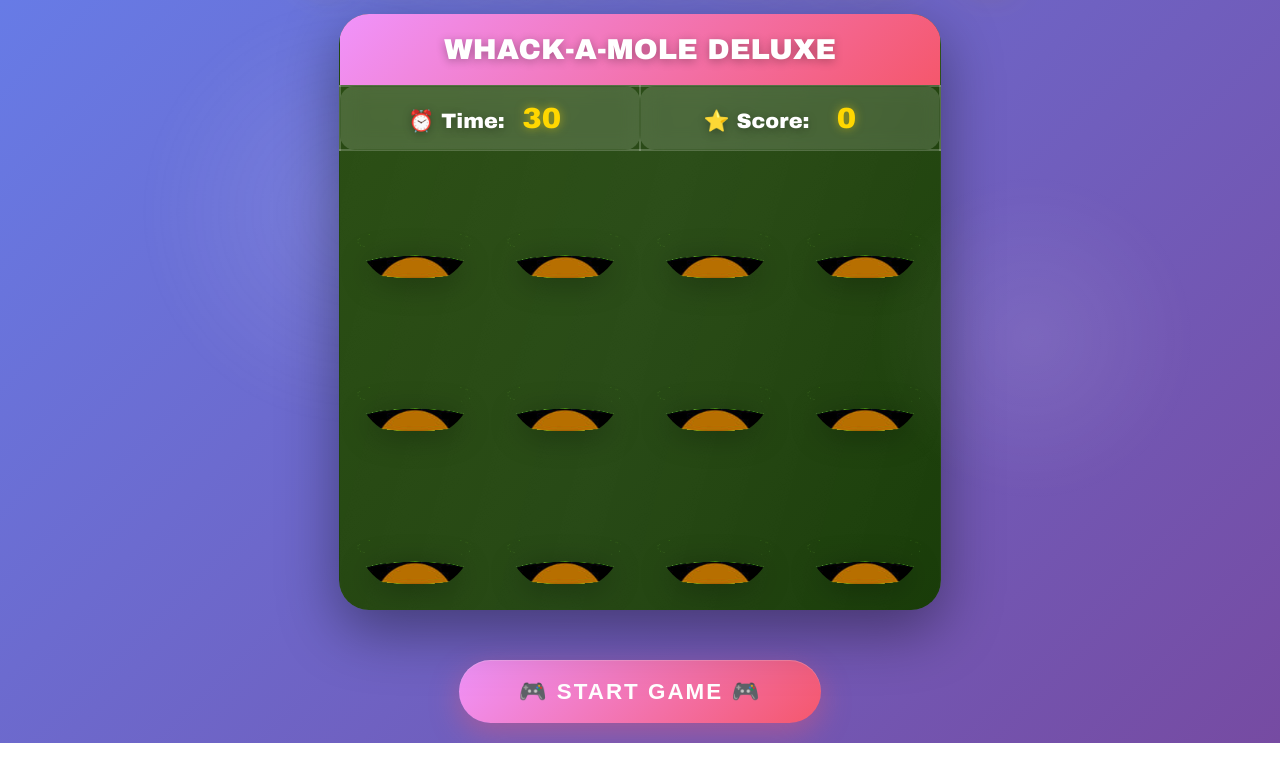
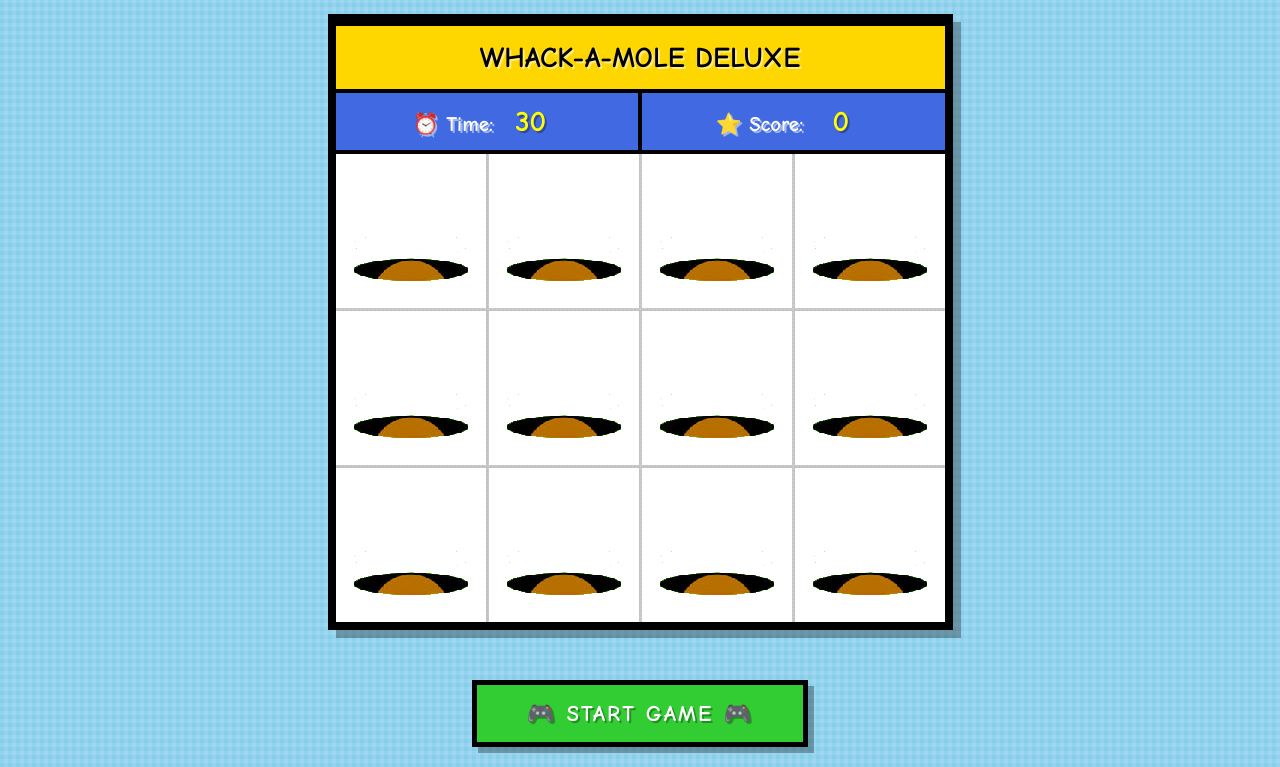
Before and after one commit to desireeHonore/Whack-A-Mole, a plain HTML site: page index.html in a window 1280 px wide. Shown: the part 122-889 px from the top of the page. Before the commit the page ends 865 px from the top, so only its background shows below. Drawn offline with Linux system fonts and the light colour scheme.

Commit message:
Update index.html
changed to a more pixelated retro look

```diff
--- a/index.html
+++ b/index.html
@@ -11,106 +11,70 @@
 
         body {
             text-align: center;
-            font-family: 'Arial Black', sans-serif;
-            background: linear-gradient(135deg, #667eea 0%, #764ba2 100%);
+            font-family: 'Comic Sans MS', 'Arial', sans-serif;
+            background: #87CEEB;
+            background-image:
+                repeating-linear-gradient(0deg, transparent, transparent 4px, rgba(255,255,255,0.1) 4px, rgba(255,255,255,0.1) 8px),
+                repeating-linear-gradient(90deg, transparent, transparent 4px, rgba(255,255,255,0.1) 4px, rgba(255,255,255,0.1) 8px);
             min-height: 100vh;
             padding: 20px;
             position: relative;
             overflow-x: hidden;
-        }
-
-        body::before {
-            content: '';
-            position: fixed;
-            width: 400px;
-            height: 400px;
-            background: radial-gradient(circle, rgba(255,255,255,0.1) 0%, transparent 70%);
-            border-radius: 50%;
-            top: 20%;
-            left: 10%;
-            animation: float 8s ease-in-out infinite;
-            pointer-events: none;
-        }
-
-        body::after {
-            content: '';
-            position: fixed;
-            width: 300px;
-            height: 300px;
-            background: radial-gradient(circle, rgba(255,255,255,0.08) 0%, transparent 70%);
-            border-radius: 50%;
-            bottom: 20%;
-            right: 10%;
-            animation: float 10s ease-in-out infinite reverse;
-            pointer-events: none;
-        }
-
-        @keyframes float {
-            0%, 100% { transform: translate(0, 0) scale(1); }
-            50% { transform: translate(30px, -30px) scale(1.1); }
+            image-rendering: pixelated;
+            image-rendering: -moz-crisp-edges;
+            image-rendering: crisp-edges;
         }
 
         h1 {
             font-size: 3.5em;
-            color: #fff;
+            color: #FF0000;
             text-shadow:
-                0 0 20px rgba(255, 215, 0, 0.5),
-                0 5px 30px rgba(0,0,0,0.3);
+                4px 4px 0px #000,
+                -2px -2px 0px #FFF;
             margin: 20px 0;
             letter-spacing: 4px;
-            animation: glow 2s ease-in-out infinite;
-        }
-
-        @keyframes glow {
-            0%, 100% { text-shadow: 0 0 20px rgba(255, 215, 0, 0.5), 0 5px 30px rgba(0,0,0,0.3); }
-            50% { text-shadow: 0 0 40px rgba(255, 215, 0, 0.8), 0 5px 30px rgba(0,0,0,0.3); }
+            font-weight: bold;
         }
 
         .board {
             border-collapse: collapse;
             margin: 30px auto;
-            background: linear-gradient(135deg, #2d5016 0%, #1a3d0a 100%);
-            border-radius: 30px;
-            padding: 30px;
+            background: #FFFFFF;
+            border: 8px solid #000000;
+            padding: 20px;
             box-shadow:
-                0 20px 60px rgba(0,0,0,0.4),
-                inset 0 1px 0 rgba(255,255,255,0.1);
+                8px 8px 0px rgba(0,0,0,0.3);
             position: relative;
-            overflow: hidden;
         }
 
         .board::before {
             content: '';
             position: absolute;
-            top: -50%;
-            left: -50%;
-            width: 200%;
-            height: 200%;
-            background: linear-gradient(45deg, transparent 30%, rgba(255,255,255,0.03) 50%, transparent 70%);
-            animation: shimmer 3s linear infinite;
+            top: 0;
+            left: 0;
+            right: 0;
+            bottom: 0;
+            background-image:
+                repeating-linear-gradient(0deg, transparent, transparent 2px, rgba(0,0,0,0.03) 2px, rgba(0,0,0,0.03) 4px),
+                repeating-linear-gradient(90deg, transparent, transparent 2px, rgba(0,0,0,0.03) 2px, rgba(0,0,0,0.03) 4px);
             pointer-events: none;
         }
 
-        @keyframes shimmer {
-            0% { transform: rotate(0deg); }
-            100% { transform: rotate(360deg); }
-        }
-
         .board th {
-            background: linear-gradient(135deg, #f093fb 0%, #f5576c 100%);
-            color: white;
-            border: none;
-            padding: 20px;
+            background: #FFD700;
+            color: #000;
+            border: 4px solid #000;
+            padding: 15px;
             font-size: 1.8em;
-            text-shadow: 0 2px 10px rgba(0,0,0,0.3);
-            border-radius: 15px 15px 0 0;
+            text-shadow: 2px 2px 0px rgba(255,255,255,0.5);
             position: relative;
             z-index: 1;
+            font-weight: bold;
         }
 
         .board td {
-            background: transparent;
-            border: none;
+            background: #FFFFFF;
+            border: 3px solid #CCC;
             padding: 15px;
             position: relative;
         }
@@ -119,84 +83,83 @@
             width: 120px;
             height: 120px;
             cursor: url("mallet_up.png"), default;
-            transition: all 0.2s cubic-bezier(0.68, -0.55, 0.265, 1.55);
-            filter: drop-shadow(0 5px 15px rgba(0,0,0,0.3));
-            border-radius: 50%;
+            transition: none;
+            filter: none;
             position: relative;
             z-index: 1;
+            image-rendering: pixelated;
+            image-rendering: -moz-crisp-edges;
+            image-rendering: crisp-edges;
         }
 
         .board img:hover {
-            transform: scale(1.1);
-            filter: drop-shadow(0 8px 20px rgba(0,0,0,0.4));
+            transform: none;
         }
 
         .board img:active {
             transform: scale(0.95);
-            filter: brightness(1.2) drop-shadow(0 3px 10px rgba(255,215,0,0.6));
         }
 
         .stat-row th {
-            background: rgba(255,255,255,0.15);
-            backdrop-filter: blur(10px);
-            border: 2px solid rgba(255,255,255,0.2);
-            padding: 15px 30px;
+            background: #4169E1;
+            border: 4px solid #000;
+            padding: 12px 25px;
             font-size: 1.3em;
-            color: white;
-            border-radius: 15px;
-            margin: 5px;
-            box-shadow: 0 8px 32px rgba(0,0,0,0.1);
+            color: #FFF;
+            box-shadow: 4px 4px 0px rgba(0,0,0,0.3);
+            font-weight: bold;
         }
 
         .stat-row span {
-            color: #ffd700;
+            color: #FFFF00;
             font-size: 1.4em;
-            text-shadow: 0 0 10px rgba(255,215,0,0.5);
+            text-shadow: 2px 2px 0px rgba(0,0,0,0.3);
             display: inline-block;
             min-width: 60px;
+            font-weight: bold;
         }
 
         #start {
-            background: linear-gradient(135deg, #f093fb 0%, #f5576c 100%);
-            color: white;
-            border: none;
-            padding: 18px 60px;
+            background: #32CD32;
+            color: #FFF;
+            border: 5px solid #000;
+            padding: 15px 50px;
             font-size: 1.4em;
             font-weight: bold;
-            border-radius: 50px;
             cursor: pointer;
-            box-shadow:
-                0 10px 30px rgba(245, 87, 108, 0.4),
-                inset 0 1px 0 rgba(255,255,255,0.2);
-            transition: all 0.3s;
+            box-shadow: 6px 6px 0px rgba(0,0,0,0.3);
+            transition: all 0.1s;
             text-transform: uppercase;
             letter-spacing: 2px;
             margin-top: 20px;
+            font-family: 'Comic Sans MS', 'Arial', sans-serif;
+            text-shadow: 2px 2px 0px rgba(0,0,0,0.3);
         }
 
         #start:hover:not(:disabled) {
-            transform: translateY(-3px);
-            box-shadow: 0 15px 40px rgba(245, 87, 108, 0.6);
+            transform: translate(-2px, -2px);
+            box-shadow: 8px 8px 0px rgba(0,0,0,0.3);
         }
 
         #start:active:not(:disabled) {
-            transform: translateY(-1px);
+            transform: translate(2px, 2px);
+            box-shadow: 2px 2px 0px rgba(0,0,0,0.3);
         }
 
         #start:disabled {
             opacity: 0.6;
             cursor: not-allowed;
-            filter: grayscale(0.3);
+            background: #999;
         }
 
         .particle {
             position: fixed;
-            width: 12px;
-            height: 12px;
-            border-radius: 50%;
+            width: 8px;
+            height: 8px;
             pointer-events: none;
             z-index: 9999;
             animation: particleExplode 0.8s ease-out forwards;
+            image-rendering: pixelated;
         }
 
         @keyframes particleExplode {
@@ -212,15 +175,16 @@
 
         .score-popup {
             position: fixed;
-            color: #ffd700;
+            color: #FF0000;
             font-size: 2.5em;
             font-weight: bold;
             pointer-events: none;
             z-index: 9999;
             text-shadow:
-                0 0 20px rgba(255, 215, 0, 0.8),
-                0 2px 10px rgba(0,0,0,0.5);
+                3px 3px 0px #000,
+                -1px -1px 0px #FFF;
             animation: scoreFloat 1s ease-out forwards;
+            font-family: 'Comic Sans MS', 'Arial', sans-serif;
         }
 
         @keyframes scoreFloat {
@@ -321,16 +285,16 @@
         }
 
         function createParticles(x, y) {
-            const colors = ['#ffd700', '#ff6b6b', '#4ecdc4', '#45b7d1', '#f093fb', '#ff9ff3'];
-            for (let i = 0; i < 15; i++) {
+            const colors = ['#FF0000', '#FFFF00', '#00FF00', '#0000FF', '#FF00FF', '#FFA500'];
+            for (let i = 0; i < 12; i++) {
                 const particle = document.createElement('div');
                 particle.className = 'particle';
                 particle.style.left = x + 'px';
                 particle.style.top = y + 'px';
                 particle.style.background = colors[Math.floor(Math.random() * colors.length)];
 
-                const angle = (Math.PI * 2 * i) / 15;
-                const distance = 60 + Math.random() * 40;
+                const angle = (Math.PI * 2 * i) / 12;
+                const distance = 50 + Math.random() * 30;
                 particle.style.setProperty('--tx', Math.cos(angle) * distance + 'px');
                 particle.style.setProperty('--ty', Math.sin(angle) * distance + 'px');
 
```
